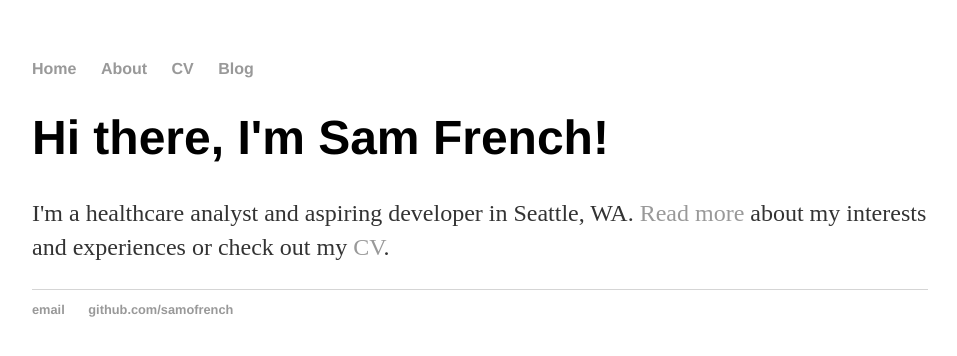
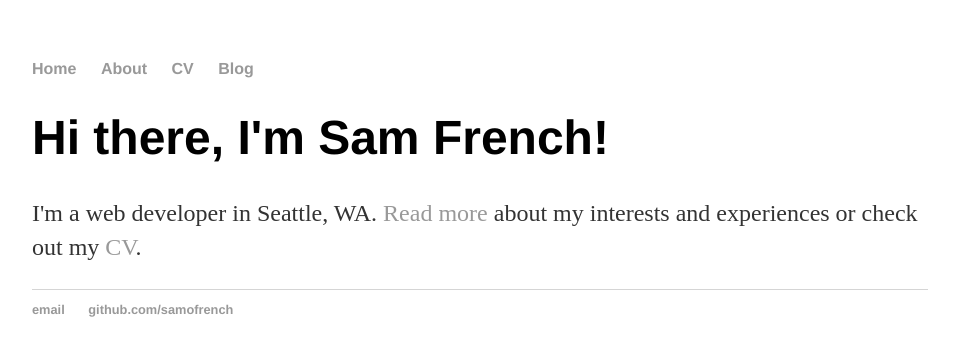
Before and after one commit to samofrench/samofrench.github.io, a Jekyll site: the page built from index.html, in a window 1280 px wide. Shown: the top 356 px of the page, without its empty margins (160-1117 px from the left). Built offline with Jekyll 4.4.1, drawn with Linux system fonts in a browser that asks for light colours.

Commit message:
Update index.html

```diff
--- a/index.html
+++ b/index.html
@@ -4,5 +4,5 @@ title: Sam French
 ---
 <div class="blurb">
 	<h1>Hi there, I'm Sam French!</h1>
-	<p>I'm a healthcare analyst and aspiring developer in Seattle, WA. <a href="/blog">Read more</a> about my interests and experiences or check out my <a href="/cv"> CV</a>. </a></p>
+	<p>I'm a web developer in Seattle, WA. <a href="/blog">Read more</a> about my interests and experiences or check out my <a href="/cv"> CV</a>. </a></p>
 </div><!-- /.blurb -->
```
